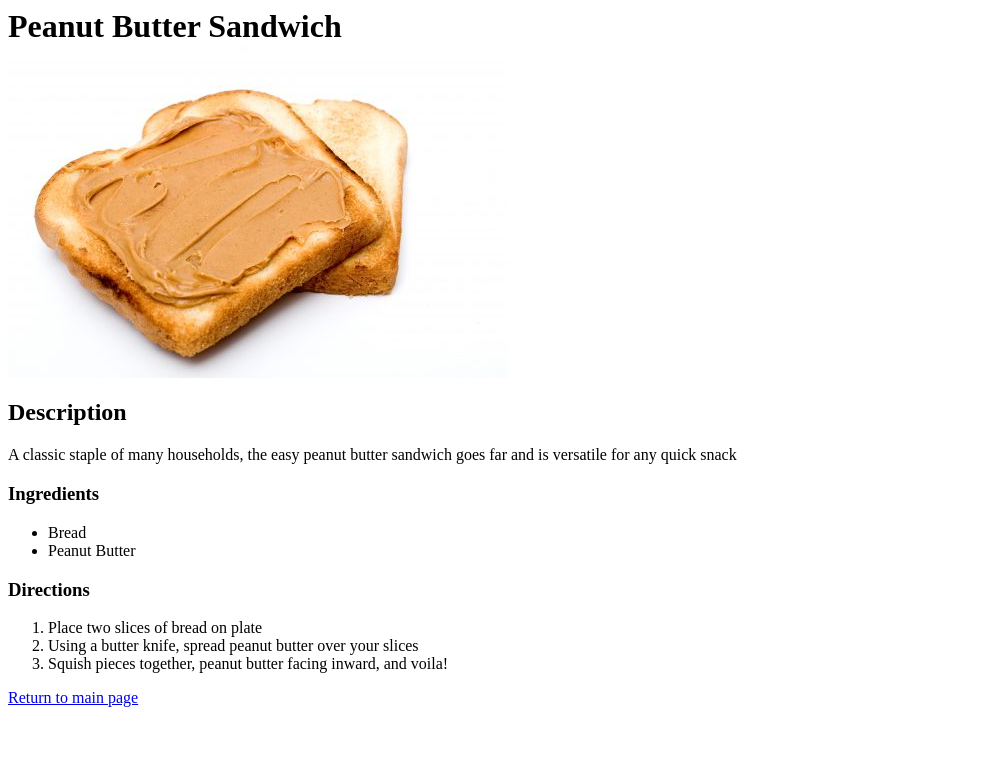
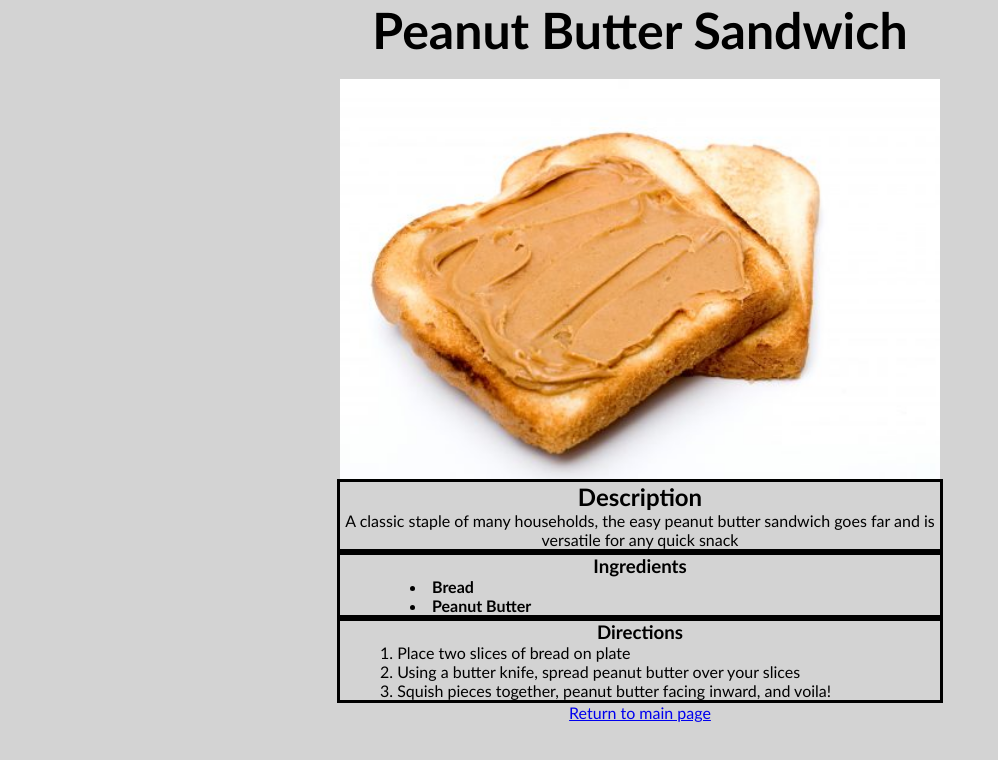
Before and after one commit to stevengirving/odin-recipes, a plain HTML site: page recipes/sandwich.html in a window 1280 px wide. Shown: the whole page, without its empty margins (0-998 px from the left). Drawn offline with Linux system fonts and the light colour scheme.

Commit message:
Update recipe HTML pages for CSS

```diff
--- a/recipes/sandwich.html
+++ b/recipes/sandwich.html
@@ -1,20 +1,30 @@
-<h1>Peanut Butter Sandwich
+<link rel="stylesheet" href="recipe-style.css">
+
+<h1>Peanut Butter Sandwich</h1>
     <br>
-    <img src="../images/sandwich.jpg" alt="" height="auto" width="500px">
+    <img src="../images/sandwich.jpg" alt="Peanut Butter Sandwich">
 </h1>
 
-<h2>Description</h2>
-<p>A classic staple of many households, the easy peanut butter sandwich goes far and is versatile for any quick snack</p>
-<h3>Ingredients</h3>
+<div class="descrip box">
+        <h2>Description</h2>
+	<p>A classic staple of many households, the easy peanut butter sandwich goes far and is versatile for any quick snack</p>
+</div>
+
+<div class="ingredients box">
+    <h3>Ingredients</h3>
     <ul>
         <li>Bread</li>
         <li>Peanut Butter</li>
     </ul>
-<h3>Directions</h3>
+</div>
+
+<div class="directions box">
+    <h3>Directions</h3>
     <ol>
         <li>Place two slices of bread on plate</li>
         <li>Using a butter knife, spread peanut butter over your slices</li>
         <li>Squish pieces together, peanut butter facing inward, and voila!</li>
     </ol>
+</div>
 
 <p><a href="../index.html">Return to main page</a></p>
```
Also changed, not shown: recipes/eggs.html (+15 -5 lines).
